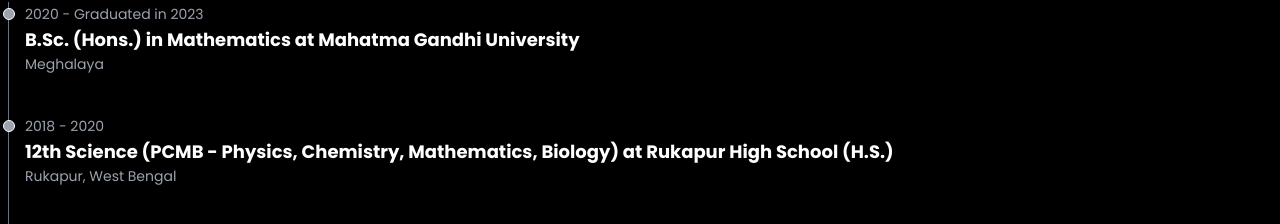
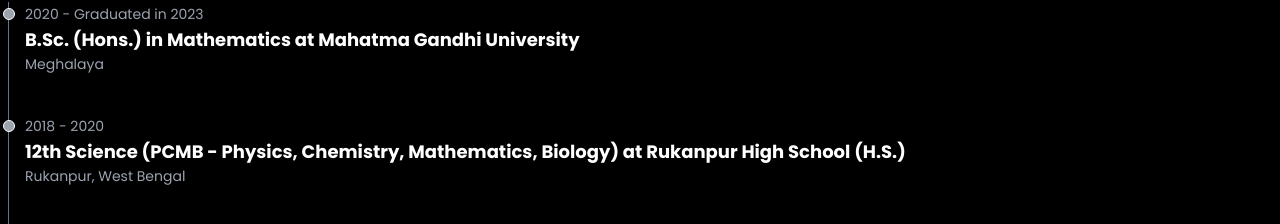
Before and after one commit to tojammelhoque/tojammelhoque-portfolio, a Next.js app: page / in a window 1280 px wide. Shown: the part 2854-3078 px from the top of the page. Built offline with nearby package versions, Linux system fonts and the light colour scheme.

Commit message:
no message

```diff
--- a/components/Education.tsx
+++ b/components/Education.tsx
@@ -31,8 +31,8 @@
   {
     startDate: "2018",
     endDate: "2020",
-    schoolName: "Rukapur High School (H.S.)",
-    address: "Rukapur, West Bengal",
+    schoolName: "Rukanpur High School (H.S.)",
+    address: "Rukanpur, West Bengal",
     courseName:
       "12th Science (PCMB - Physics, Chemistry, Mathematics, Biology)",
   },
```
